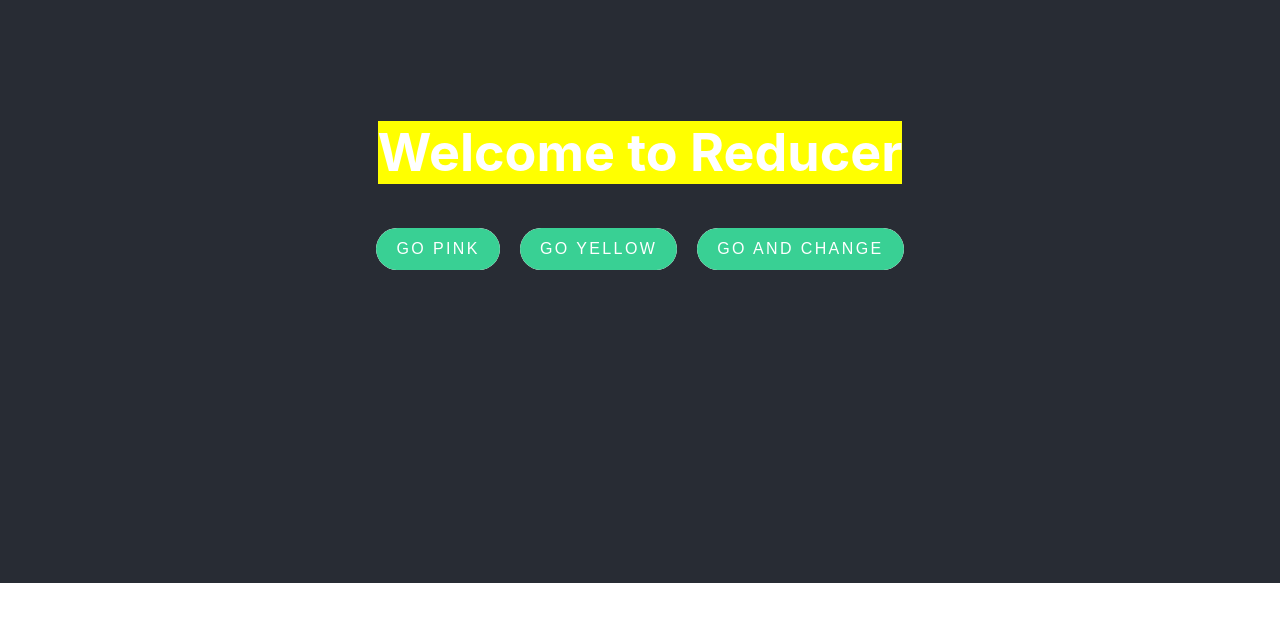
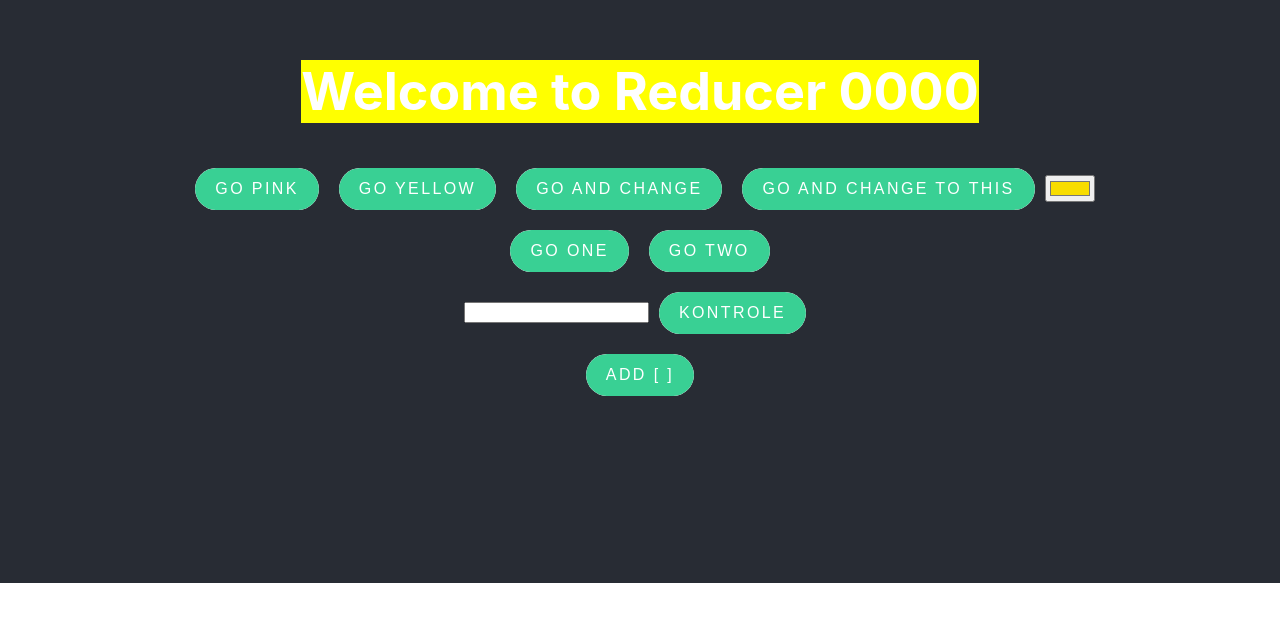
Before and after one commit to Nuotaikos/001, a React (Create React App) app in the folder r1/: page / in a window 1280 px wide. Shown: the part 217-834 px from the top of the page. Built offline with nearby package versions, Linux system fonts and the light colour scheme.

Commit message:
reducer kvadraciukai

```diff
--- a/r1/src/App.jsx
+++ b/r1/src/App.jsx
@@ -1,16 +1,41 @@
-import { useReducer } from 'react';
+import { useReducer, useState } from 'react';
 import './App.scss';
 import colorReducer from './Reducers/colorReducer';
+import numberReducer from './Reducers/numberReducer';
+import textReducer from './Reducers/textReducer';
+import kvReducer from './Reducers/kvReducer';
+import rand from './Functions/rand';
 
 
 function App() {
 
   // const [color, setColor] = useState('yellow');
-  const [color, dispachColor] = useReducer(colorReducer, 'yellow')
+  const [color, dispachColor] = useReducer(colorReducer, 'yellow');
+  const [numb, dispachNumb] = useReducer(numberReducer, '0000');
+  const [colorInput, setColorInput] = useState('#F8dd00');
+  const [textInput, setTextInput] = useState();
+  const [h2, seth2] = useState();
+  const [kv, dispachKv] = useReducer(kvReducer, []);
 
+  const goKv = () => {
+    const action = {
+      type: 'gokv'
+    }
+    dispachKv(action);
+  }
   // const goPink = () => {
   //     setColor('pink');
   // }
+
+  const goText = () => {
+    seth2(textInput);
+    const action = {
+      type: 'go_text',
+      payload: textInput
+    }
+    dispachColor(action);
+
+  }
 
   const goPink = () => {
     const action = {
@@ -34,15 +59,62 @@ function App() {
     dispachColor(action);
   }
 
+  const goChangeTo = () => {
+    const action = {
+      type: 'change_color_to',
+      payload: colorInput
+    }
+    dispachColor(action);
+  }
+
+  const number1 = () => {
+    const action = {
+      type: 'do1'
+    }
+    dispachNumb(action);
+  }
+
+  const number2 = () => {
+    const action = {
+      type: 'do2',
+      payload: rand(0, 100)
+    }
+    dispachNumb(action);
+  }
+
+  // useEffect(() => {
+  //     setInterval(()=> dispachColor({type: 'change_color'}), 3000)
+  // }, [])
+
   return (
     <div className="App">
       <header className="App-header">
-        <h1 style={{ backgroundColor: color }}>Welcome to Reducer</h1>
+        <h2>{h2}</h2>
+        <h1 style={{ backgroundColor: color }}>Welcome to Reducer
+          <span> {numb} </span>
+        </h1>
         <div className="kvc">
           <button onClick={goPink}>Go pink</button>
           <button onClick={goYellow}>Go yellow</button>
           <button onClick={goChange}>Go and Change</button>
+          <button onClick={goChangeTo}>Go and Change to this</button>
+          <input type="color" value={colorInput} onChange={e => setColorInput(e.target.value)}></input>
         </div>
+        <div className="kvc">
+          <button onClick={number1}>Go One</button>
+          <button onClick={number2}>Go Two</button>
+        </div>
+        <div className="kvc">
+          <input type="text" value={textInput} onChange={e => setTextInput(e.target.value)}></input>
+          <button onClick={goText}>Kontrole</button>
+        </div>
+        <div className="kvc">
+          {
+            kv.map((_, i) => <div className="kv" key={i}></div>)
+          }
+          <button onClick={goKv}>ADD [ ]</button>
+        </div>
+
       </header>
     </div>
   );
--- a/r1/src/Reducer/colorReducer.js
+++ b/r1/src/Reducers/colorReducer.js
@@ -11,6 +11,9 @@ function colorReducer(state, action) {
     case 'change_color':
       newState = state === 'yellow' ? 'pink' : 'yellow';
       break;
+    case 'change_color-to':
+      newState = action.payload;
+      break;
     default:
       newState = state;
   }
--- /dev/null
+++ b/r1/src/Reducers/kvReducer.js
@@ -0,0 +1,14 @@
+function kvReducer(state, action) {
+  let newState;
+  switch (action.type) {
+    case 'gokv':
+      newState = [...state, true];
+      break;
+    default:
+      newState = [...state];
+  }
+  return newState;
+}
+
+
+export default kvReducer;
--- /dev/null
+++ b/r1/src/Reducers/numberReducer.js
@@ -0,0 +1,20 @@
+import rand from '../Functions/rand';
+
+function numberReducer(state, action) {
+  let newState;
+
+  switch (action.type) {
+    case 'do1':
+      newState = ('' + rand(0, 1000)).padStart(4, '0');
+      break;
+    case 'do2':
+      newState = ('' + action.payload).padStart(4, 0);
+      break;
+    default:
+      newState = state;
+  }
+
+  return newState;
+}
+
+export default numberReducer;
--- /dev/null
+++ b/r1/src/Reducers/textReducer.js
@@ -0,0 +1,13 @@
+function colorReducer(state, action) {
+  let newState;
+  switch (action.type) {
+    case 'go_text':
+      newState = action.payload;
+      break;
+    default:
+      newState = state;
+  }
+  return newState;
+}
+
+export default colorReducer;
```
